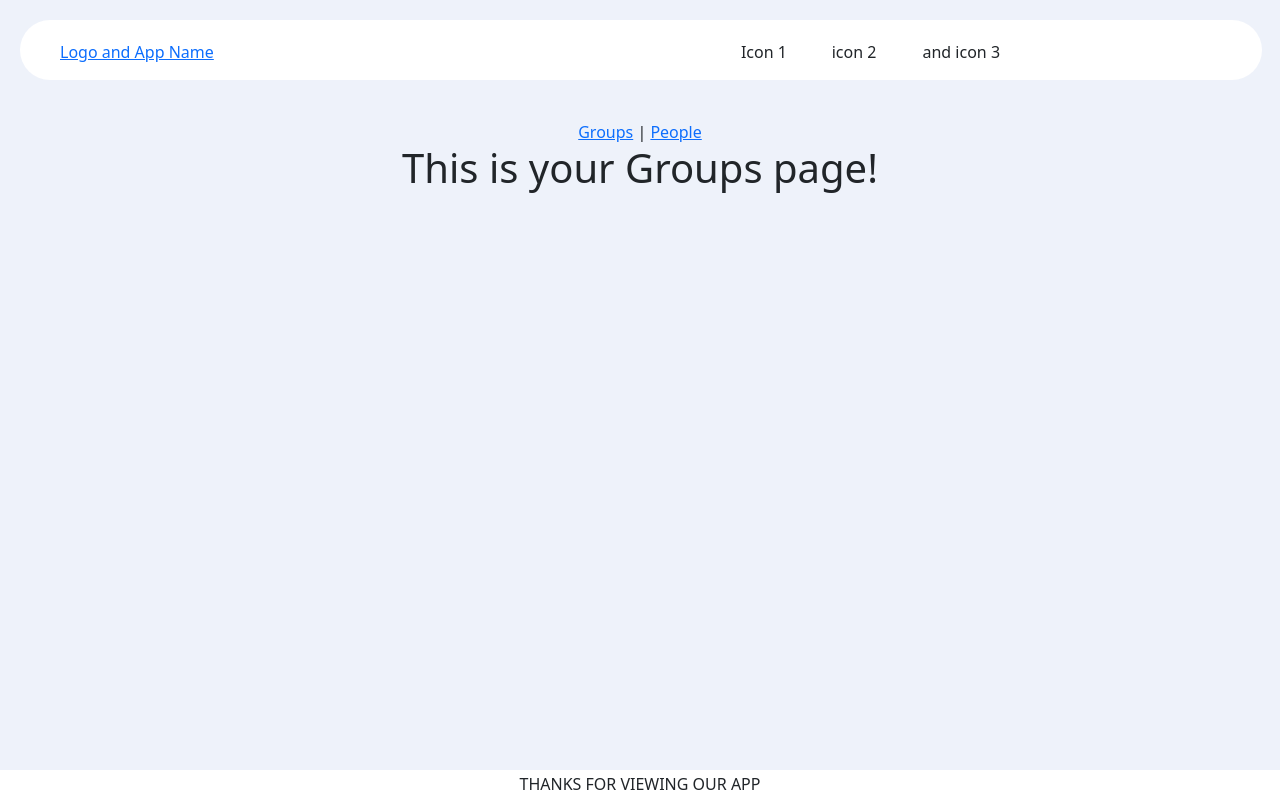
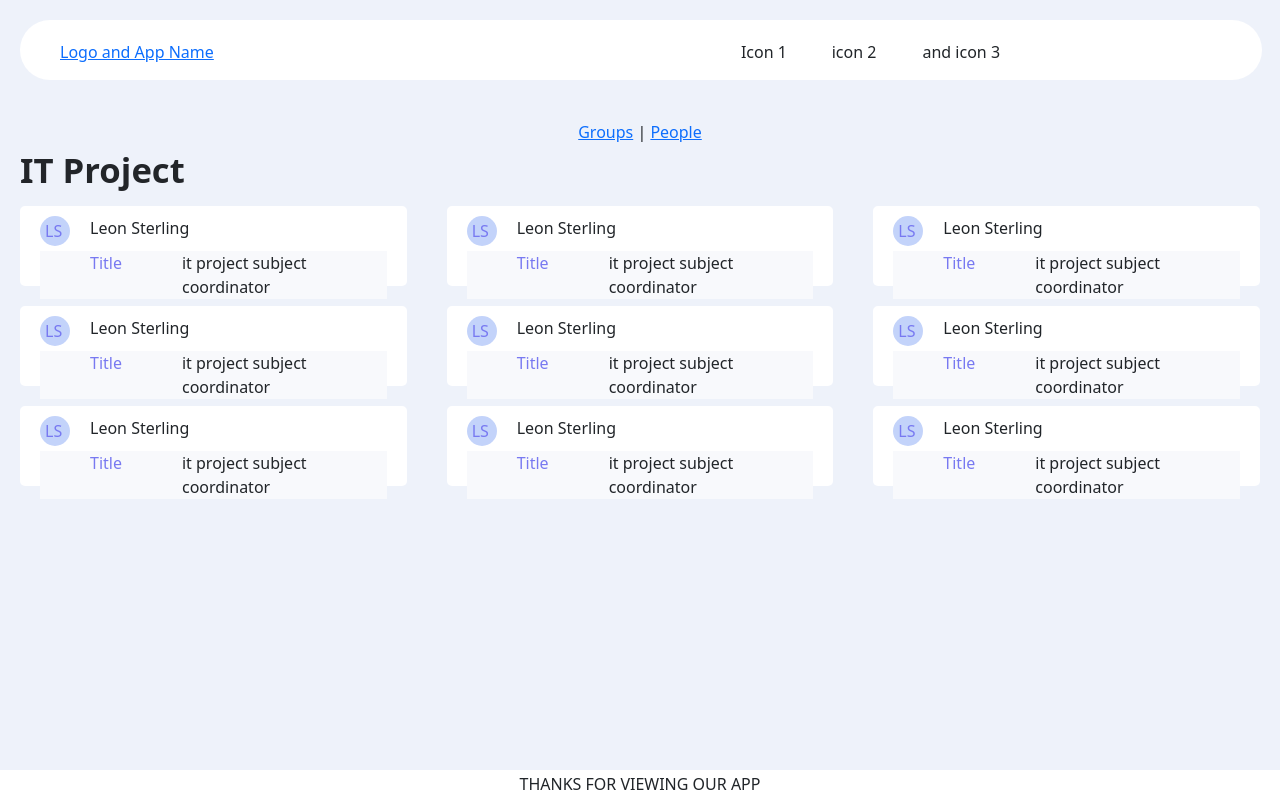
Before and after one commit to cmaddern-stack/COMP30022, a React (Create React App) app in the folder frontend/: page / in a window 1280 px wide. Built offline with nearby package versions, Linux system fonts and the light colour scheme.

Commit message:
Created simple user card for group view

```diff
--- /dev/null
+++ b/frontend/src/pages/Groups.css
@@ -0,0 +1,58 @@
+.topContainer{
+    display: flex;
+    flex-direction: row;
+}
+
+.rcorners {
+    border-radius: 5px;
+    background: #fff;
+    padding: 20px;
+    width: 425px;
+    height: 80px;
+    margin: 10px 20px;
+  }
+
+  .dot {
+    height: 30px;
+    width: 30px;
+    background-color: #c3d3fa;
+    border-radius: 50%;
+    display: inline-block;
+  }
+
+.padded {
+    margin-left: 20px;
+}
+
+.top {
+    margin-top: -10px;
+}
+
+.space {
+    margin-top: 5px;
+}
+
+.centeredInDot {
+    margin-left: 5px;
+    margin-top: 2.5px;
+    color: #7879f1;
+}
+
+.padded2 {
+    margin-left: 60px;
+}
+
+.padded3 {
+    margin-left: 50px;
+    color: #7879f1;
+}
+
+.subText {
+    background: #f8f9fc;
+}
+
+.title {
+    color: #222529;
+    font-weight: bold;
+    font-size: 26pt;
+}
--- a/frontend/src/pages/Groups.js
+++ b/frontend/src/pages/Groups.js
@@ -1,11 +1,72 @@
 import React from 'react';
+import './Groups.css';
 
 export default function Groups() {
 
 
     return (
         <div>
-            <h1 class="text-center">This is your Groups page!</h1>
+            <div class="padded title">
+                IT Project
+            </div>
+            <div class="topContainer">
+                <ContactCard name = "Leon Sterling"/>
+                <ContactCard name = "Leon Sterling"/>
+                <ContactCard name = "Leon Sterling"/>
+
+            </div>
+            <div class="topContainer">
+                <ContactCard name = "Leon Sterling"/>
+                <ContactCard name = "Leon Sterling"/>
+                <ContactCard name = "Leon Sterling"/>
+
+            </div>
+            <div class="topContainer">
+                <ContactCard name = "Leon Sterling"/>
+                <ContactCard name = "Leon Sterling"/>
+                <ContactCard name = "Leon Sterling"/>
+
+            </div>
         </div>
     )
 }
+
+function ContactCard(props) {
+    return (
+        <div class="rcorners">
+            <div class="topContainer top">
+                <div class="dot">
+                    <div class="centeredInDot">
+                        LS
+                    </div>
+                </div>
+                <div class="padded">{props.name}</div>
+            </div>
+            <div class="subText topContainer space">
+                <div class="padded3"> Title </div>
+                <div class="padded2"> it project subject coordinator </div>
+            </div>
+
+        </div>
+    )
+}
+
+function AddCard(props) {
+    return (
+        <div class="rcorners">
+            <div class="topContainer top">
+                <div class="dot">
+                    <div class="centeredInDot">
+                        LS
+                    </div>
+                </div>
+                <div class="padded">{props.name}</div>
+            </div>
+            <div class="subText topContainer space">
+                <div class="padded3"> Title </div>
+                <div class="padded2"> it project subject coordinator </div>
+            </div>
+
+        </div>
+    )
+}
```
Also changed, not shown: 2 other files (tests, documents, lock files or other folders).
